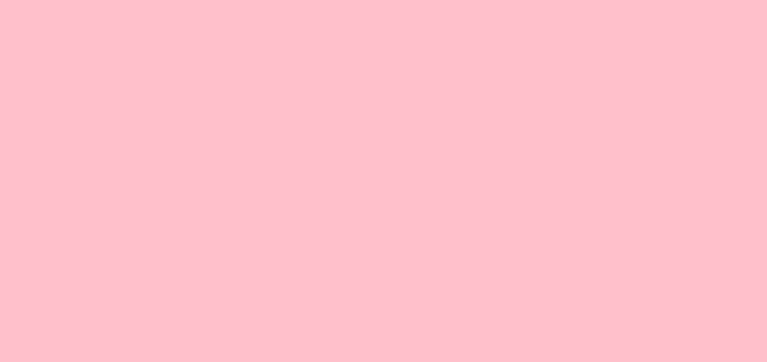
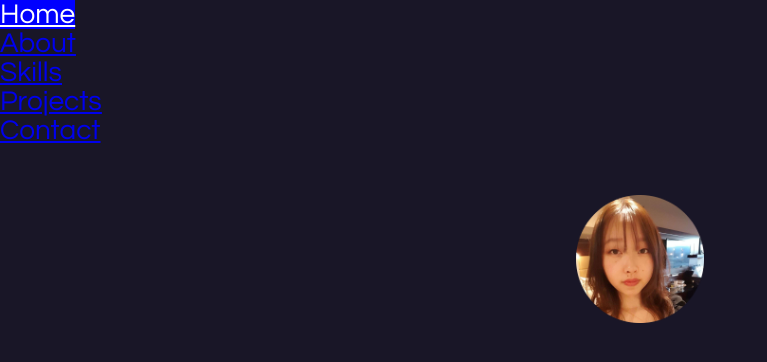
Before and after one commit to jen-wan/jen-wan.github.io, a plain HTML site: page index.html in a window 1280 px wide. Shown: the whole page, without its empty margins (0-767 px from the left). Drawn offline with Linux system fonts and the light colour scheme.

Commit message:
save nav

```diff
--- a/index.html
+++ b/index.html
@@ -6,6 +6,23 @@
   <link rel="stylesheet" href="style.css">
 </head>
 <body>
+  <nav>
+    <ul>
+      <li><a href="#">Home</a></li>
+      <li><a href="#">About</a></li>
+      <li><a href="#">Skills</a></li>
+      <li><a href="#">Projects</a></li>
+      <li><a href="#">Contact</a></li>
+    </ul>
+  </nav>
+
+  <header></header>
+
+  <section> </section>
+
+  <figure>
+    <img src="images/background.png" alt="profile pic">
+  </figure>
 
 </body>
 </html>
--- a/style.css
+++ b/style.css
@@ -1,3 +1,36 @@
+* {
+  margin: 0;
+  padding: 0;
+  font-family: Century Gothic, 'Lucida Sans', 'Lucida Sans Regular', 'Lucida Grande', 'Lucida Sans Unicode', Geneva, Verdana, sans-serif;
+  box-sizing: border-box;
+}
+
+html {
+  font-size: 28px;
+}
+
+
+nav a:hover,
+nav a:focus {
+  background-color: blue;
+  color: white;
+}
+
 body {
-  background-color: pink
+  background-color: #191627;
+  color: white;
+  /*light purple #a395e9 */
 }
+
+header {
+  width: 100%;
+}
+
+figure {
+  text-align: center;
+  margin-top: 50px;
+}
+figure img {
+  height: 10%;
+  width: 10%;
+}
```
Also changed, not shown: images/background.png (added).
